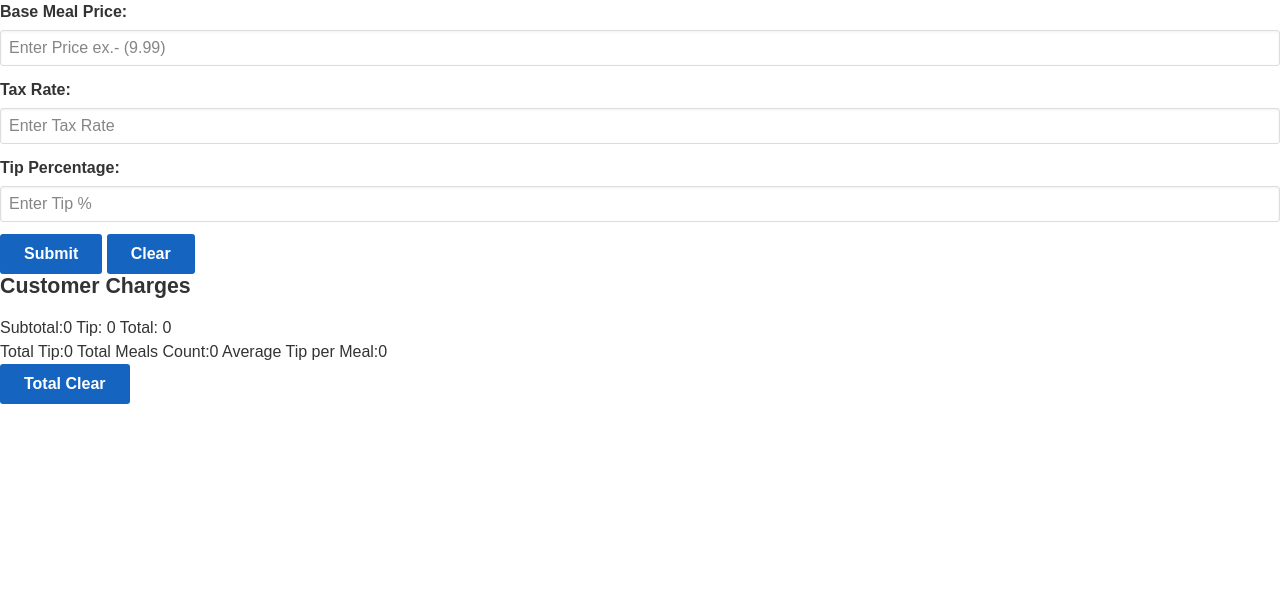
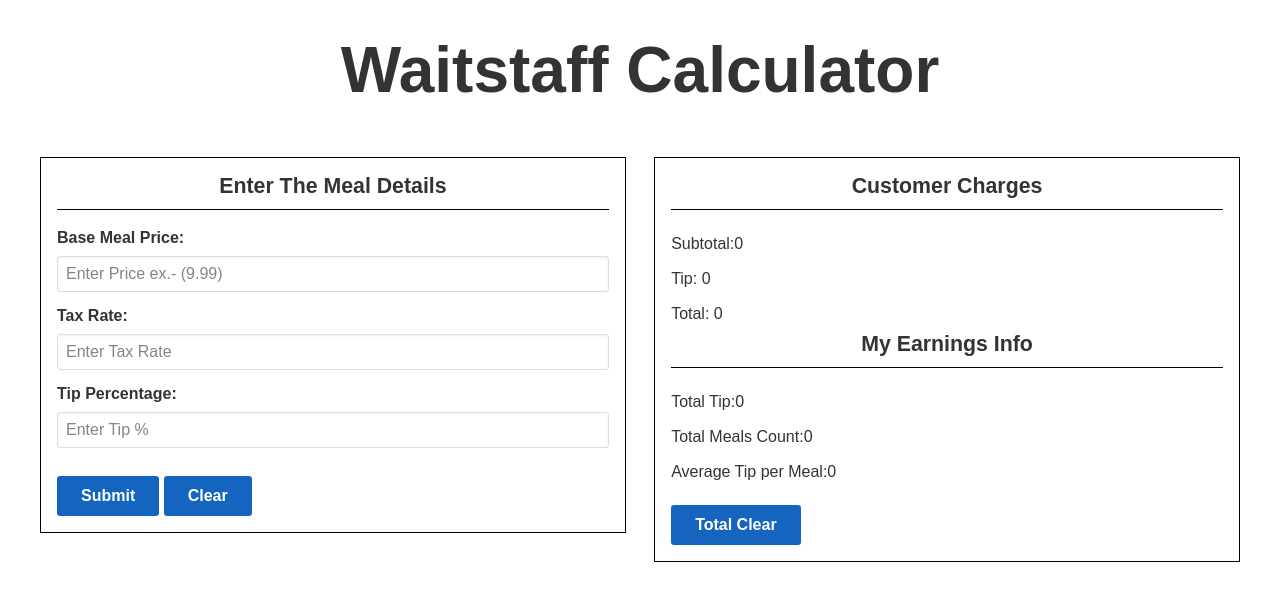
Before and after one commit to jasonHalsey/thinkful_ng_waitstaff, a plain HTML site: page index.html in a window 1280 px wide. Drawn offline with nearby package versions, Linux system fonts and the light colour scheme; files that its build step writes are made by us from their sources.

Commit message:
Add styles to single controller version

```diff
--- a/index.html
+++ b/index.html
@@ -1,78 +1,23 @@
-<!-- <!doctype html>
-<html class="no-js" lang="en" ng-app="waitwait">
-  <head>
-    <meta charset="utf-8">
-    <meta http-equiv="x-ua-compatible" content="ie=edge">
-    <meta name="viewport" content="width=device-width, initial-scale=1.0">
-    <title>Thinkful Angular ngWaitStaff</title>
-    <link rel="stylesheet" href="css/index.css">
-
-    <script data-require="angular.js@1.3.10" data-semver="1.3.10" src="https://code.angularjs.org/1.3.10/angular.js"></script>
-    <script src="js/app.js"></script>
-    <link href="https://fonts.googleapis.com/css?family=Dosis|Oswald" rel="stylesheet">
-  </head>
-  <body>
-  <header>
-      <h1>Waitstaff Calculator</h1>
-  </header>
-  <section class="main-container">
-      <section class="input-container" >
-        <article class="meal_details" ng-controller = "meal_controller as meal">
-            <h2>Enter The Meal Details</h2>
-            <form name="myForm" novalidate ng-submit="vm.submit()">
-                <label>Base Meal Price: </label><input type="text" name="base_meal_price" placeholder="Enter Price ex.- (9.99)" ng-model="meal.myform.base_meal_price" required />
-                <label>Tax Rate: </label><input type="text" name="tax_rate" placeholder="Enter Tax Rate" ng-model="vm.myform.tax_rate" required />
-                <label>Tip Percentage: </label><input type="text" name="tip_percentage" placeholder="Enter Tip %" ng-model="vm.myform.tip_percentage" required />
-                <button class="button" ng-click="vm.submit()">Submit</button>
-                <button class="button" ng-click="vm.clear()">Clear</button>
-            </form>
-        </article>
-      </section>
-      <section class="output-container" >
-        <article class="customer_charges" ng-controller = "charges_controller as charges">
-            <h2>Customer Charges {{charges.title}}</h2>
-            <span>Subtotal: </span>
-            <span>Tip: </span>
-            <span>Total: </span>
-        </article>
-        <article class="earnings_info"
-        <article class="customer_charges" ng-controller = "earnings_controller as earnings">
-            <h2>My Earnings Info {{earnings.title}}</h2>
-            <span>Tip Total: </span>
-            <span>Meal Count: </span>
-            <span>Average Tip Per Meal: </span>
-        </article>
-
-      </section>
-
-  </section>
-  <section class="button-container">
-    <button class="button" ng-click="vm.reset()">Reset</button>
-  </section>
-
-  <footer>&copy; Jason Halsey</footer>
-
-  <script   src="https://code.jquery.com/jquery-3.1.1.js"   integrity="sha256-16cdPddA6VdVInumRGo6IbivbERE8p7CQR3HzTBuELA="   crossorigin="anonymous"></script>
-  </body>
-</html>
-
- -->
-
-
 <!DOCTYPE html>
 <html ng-app="waitApp">
 
   <head>
     <meta charset="utf-8" />
     <title>Thinkful Angular ngWaitStaff</title>
-    <link rel="stylesheet" href="style.css" />
+    <link rel="stylesheet" href="css/index.css">
     <script data-require="angular.js@1.5.x" src="https://code.angularjs.org/1.5.8/angular.js" data-semver="1.5.8"></script>
     <script src="js/app.js"></script>
   </head>
 
   <body ng-controller="MainController as mainCtrl">
-    <div>
 
+  <header>
+      <h1>Waitstaff Calculator</h1>
+  </header>
+  <section class="main-container">
+      <section class="input-container" >
+        <article class="meal_details">
+         <h2>Enter The Meal Details</h2>
          <form name="mainCtrl.myForm" novalidate >
             <label>Base Meal Price: </label><input type="number" name="base_meal_price" placeholder="Enter Price ex.- (9.99)" ng-model="mainCtrl.myform.baseMealPrice" required />
             <label>Tax Rate: </label><input type="number" name="tax_rate" placeholder="Enter Tax Rate" ng-model="mainCtrl.myform.taxRate" required />
@@ -80,26 +25,33 @@
             <button class="button" ng-click="mainCtrl.submit()">Submit</button>
             <button class="button" ng-click="mainCtrl.clear()">Clear</button>
          </form>
+        </article>
+    </section>
 
-    </div>
 
+    <section class="output-container" >
       <!--<div ng-controller="CustomerChargesController as chargesCtrl">-->
-    <div>
+      <article class="customer_charges">
         <h2>Customer Charges</h2>
           <span>Subtotal:{{ mainCtrl.customerCharges.subtotal }} </span>
           <span>Tip: {{ mainCtrl.customerCharges.tip }}</span>
           <span>Total: {{ mainCtrl.customerCharges.total }}</span>
-    </div>
+      </article>
 
       <!--<div ng-controller="MyEarningsController as earningsCtrl">-->
-    <div>
+      <article class="customer_charges">
+        <h2>My Earnings Info</h2>
           <span>Total Tip:{{ mainCtrl.totalEarnings.totalTip }} </span>
           <span>Total Meals Count:{{ mainCtrl.totalEarnings.mealCount }} </span>
           <span>Average Tip per Meal:{{ mainCtrl.totalEarnings.averageTipPerMeal }} </span>
-    </div>
+      </article>
+
       <div>
         <button class="button" ng-click="mainCtrl.wipeClean()">Total Clear</button>
       </div>
+
+    </section>
+  </section>
   </body>
 
 </html>
```
Lines whose indentation alone changed are shown as unchanged.
